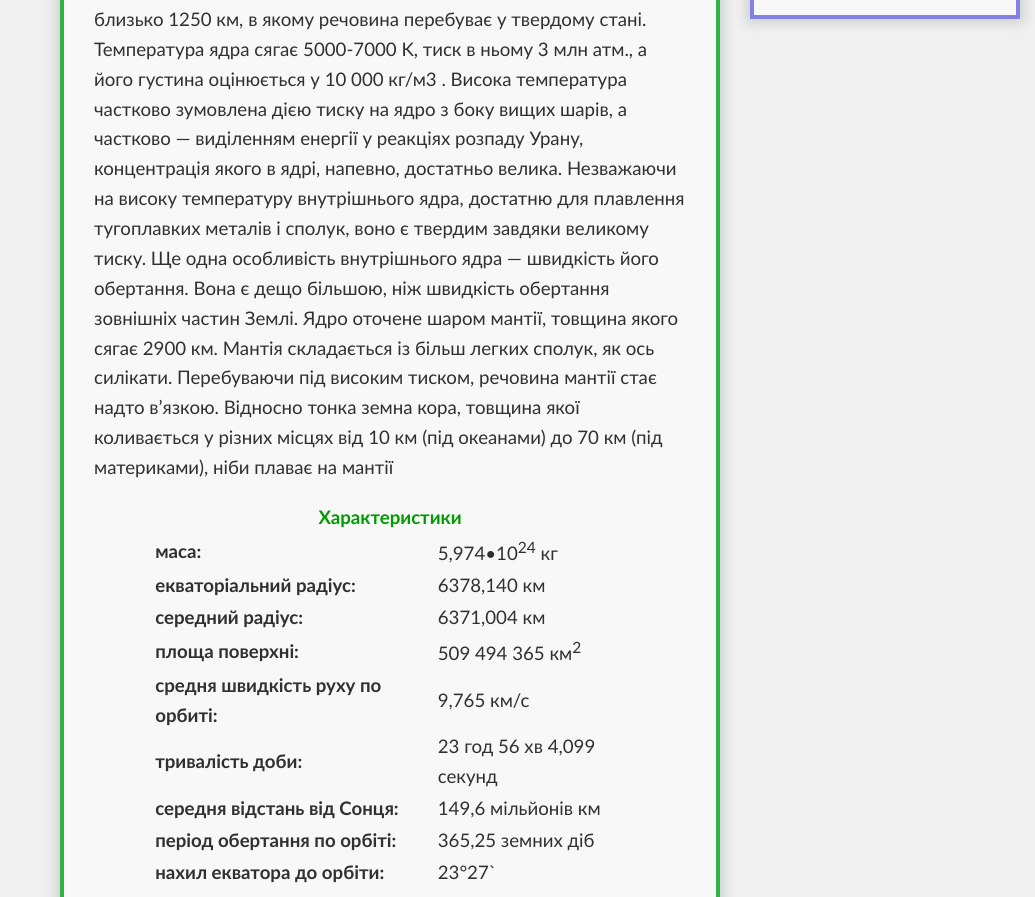
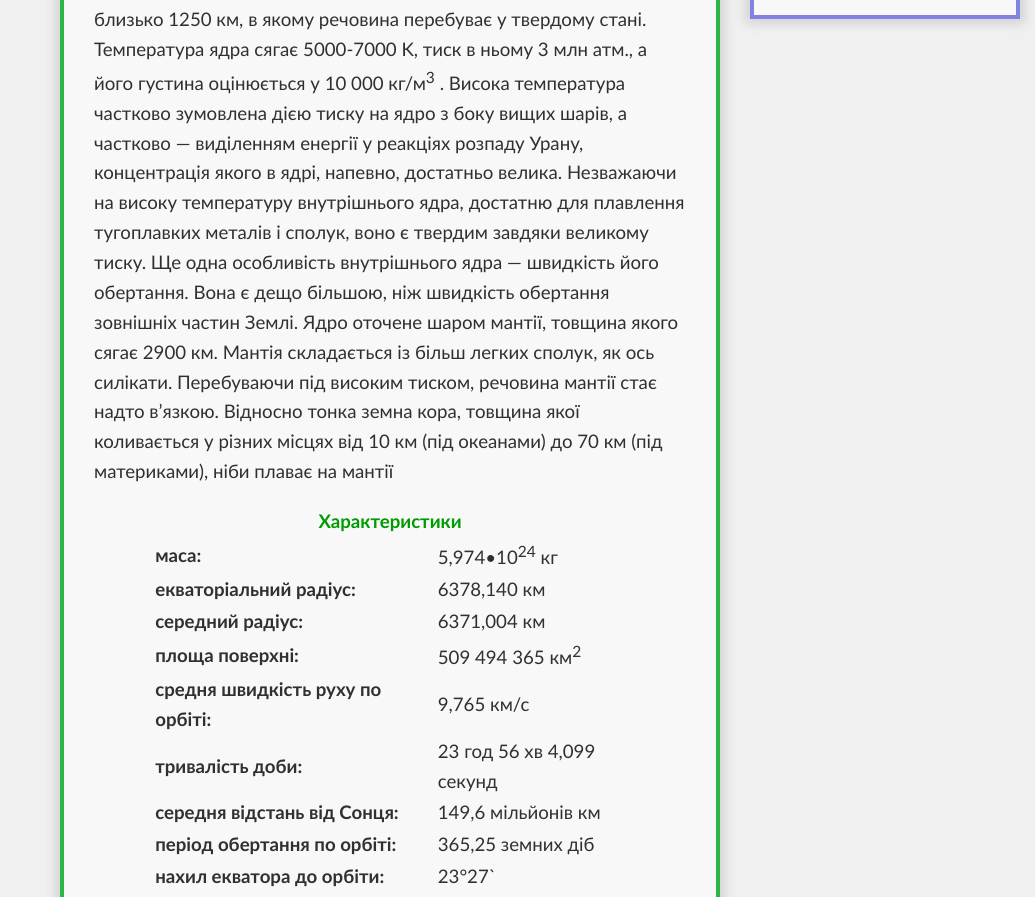
Before and after one commit to apaspartu/web-solar-system, a plain HTML site: page index.html in a window 1280 px wide. Shown: the part 1108-2005 px from the top of the page, without its empty margins (245-1280 px from the left). Drawn offline with Linux system fonts and the light colour scheme.

Commit message:
Update index.html

```diff
--- a/index.html
+++ b/index.html
@@ -62,7 +62,7 @@
                     Феруму та Нікелю з домішкою інших, переважно важких, елементів. Воно
                     поділяється на зовнішнє ядро, радіус якого дорівнює 3400 км (тут у зовнішньому шарі товщиною близько 2150 км речовина перебуває у рідкому
                     стані) і внутрішнє ядро радіусом близько 1250 км, в якому речовина перебуває у твердому стані. Температура ядра сягає 5000-7000 K, тиск в ньому
-                    3 млн атм., а його густина оцінюється у 10 000 кг/м3
+                    3 млн атм., а його густина оцінюється у 10 000 кг/м<sup>3</sup>
                     . Висока температура
                     частково зумовлена дією тиску на ядро з боку вищих шарів, а частково ―
                     виділенням енергії у реакціях розпаду Урану, концентрація якого в ядрі,
@@ -80,7 +80,7 @@
                     <tr><th>екваторіальний радіус:</th><td>6378,140 км</td></tr>
                     <tr><th>середний радіус:</th><td>6371,004 км</td></tr>
                     <tr><th>площа поверхні:</th><td>509 494 365 км<sup>2</sup></td></tr>
-                    <tr><th>средня швидкість руху по орбиті:</th><td>9,765 км/с</td></tr>
+                    <tr><th>средня швидкість руху по орбіті:</th><td>9,765 км/с</td></tr>
                     <tr><th>тривалість доби:</th><td>23 год 56 хв 4,099 секунд</td></tr>
                     <tr><th>середня відстань від Сонця:</th><td>149,6 мільйонів км</td></tr>
                     <tr><th>період обертання по орбіті:</th><td>365,25 земних діб</td></tr>
```
